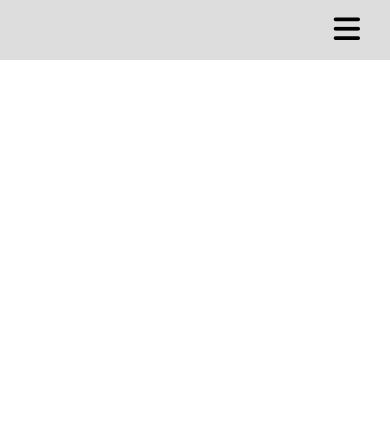
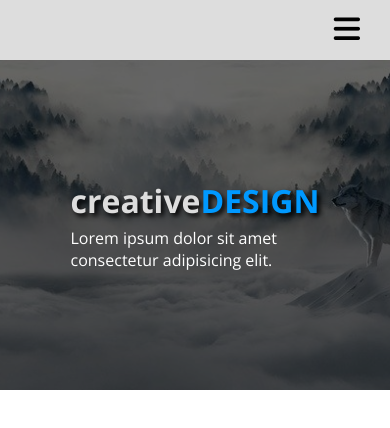
Before and after one commit to marekkalkowski90/course1_website2, a plain HTML site: page index.html in a window 390 px wide. Drawn offline with nearby package versions, Linux system fonts and the light colour scheme.

Commit message:
Added some code for header section. Used Responsive Web Design

```diff
--- a/css/main.css
+++ b/css/main.css
@@ -12,6 +12,30 @@ body {
 	width: 100%;
 	max-width: 1200px;
 }
+.hero-bg {
+	position: absolute;
+	width: 100%;
+	height: 100%;
+	background-color: rgb(0, 0, 0, 0.6);
+}
+.hero-text {
+	position: absolute;
+	top: 50%;
+	left: 50%;
+	transform: translate(-50%, -50%);
+	color: white;
+}
+.hero-text h1 {
+	margin-bottom: 5px;
+	text-shadow: 3px 3px 5px black;
+	color: #ddd;
+}
+.hero-text span {
+	text-transform: uppercase;
+	color: #09f;
+}
+
+/* navigation section */
 
 nav {
 	height: 60px;
@@ -40,6 +64,16 @@ nav {
 	display: none;
 }
 
+/* header section */
+
+.header {
+	position: relative;
+	height: 330px;
+	background-image: url("../img/wolves-small-resolution.jpg");
+	background-size: cover;
+	background-position: center;
+}
+
 @media (min-width: 768px) {
 	.nav-items {
 		display: block;
@@ -47,7 +81,6 @@ nav {
 	.burger-icon {
 		display: none;
 	}
-
 	.nav-items a {
 		padding: 0 40px;
 		text-decoration: none;
@@ -59,4 +92,23 @@ nav {
 	.nav-items a:hover {
 		color: tomato;
 	}
+	.header {
+		height: 400px;
+		background-image: url("../img/wolves-big-resolution.jpg");
+	}
+	.hero-text h1 {
+		font-size: 36px;
+	}
+	.hero-text p {
+		font-size: 18px;
+	}
 }
+
+@media (min-width: 1200px) {
+	.hero-text h1 {
+		font-size: 46px;
+	}
+	.hero-text p {
+		font-size: 22px;
+	}
+}
--- a/index.html
+++ b/index.html
@@ -25,7 +25,13 @@
             </div>
         </div>
     </nav>
-    <header></header>
+    <header class="header">
+        <div class="hero-bg"></div>
+        <div class="hero-text">
+            <h1>creative<span>design</span></h1>
+            <p>Lorem ipsum dolor sit amet consectetur adipisicing elit.</p>
+        </div>
+    </header>
     <main></main>
     <footer></footer>
 </body>
```
